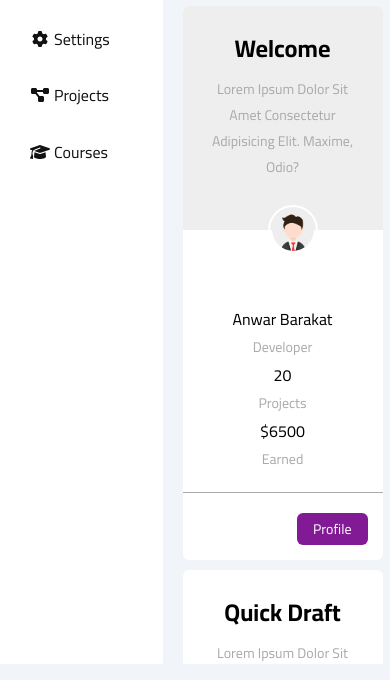
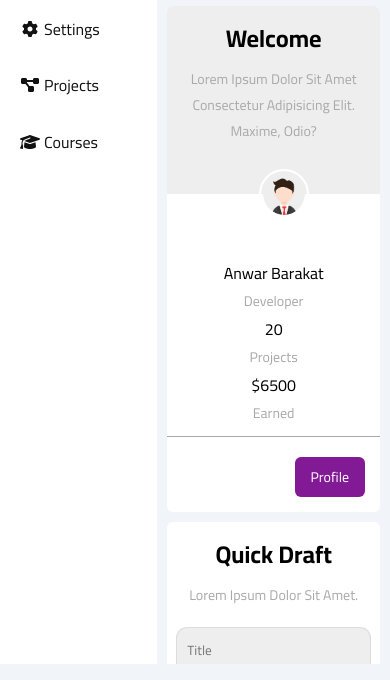
Before and after one commit to Anwar-Barakat/Dashboard-Design, a plain HTML site: page index.html in a window 390 px wide. Shown: the part 164-844 px from the top of the page. Drawn offline with Linux system fonts and the light colour scheme.

Commit message:
finish dashboard design

```diff
--- a/assets/css/_dashboard.scss
+++ b/assets/css/_dashboard.scss
@@ -28,7 +28,7 @@
       .visit {
         background-color: $main-color;
         margin: 0 15px 15px auto;
-        padding: 3px 1rem;
+        padding: 7px 1rem;
         &:hover {
           background-color: $alt-color;
         }
@@ -182,6 +182,7 @@
 
   .projects {
     text-transform: capitalize;
+    margin: 0 20px;
     .table-responsive {
       overflow-x: auto;
       table {
@@ -233,4 +234,15 @@
   .welcome .intro {
     padding-bottom: 30px;
   }
+  .task-row {
+    display: grid;
+  }
+  .content .wrapper .tasks .task-row .delete {
+    display: block;
+    margin: auto;
+  }
+  .content .wrapper,
+  .content .projects {
+    margin: 0 10px;
+  }
 }
--- a/assets/css/_framework.scss
+++ b/assets/css/_framework.scss
@@ -178,6 +178,12 @@ $black-color: #121212;
   .mobile-margin-auto {
     margin: auto;
   }
+  .p-20 {
+    padding: 10px;
+  }
+  .content .wrapper {
+    margin: 0 10px 10px;
+  }
 }
 
 //___________________________
```
Also changed, not shown: assets/css/master.css, 1 other file.
